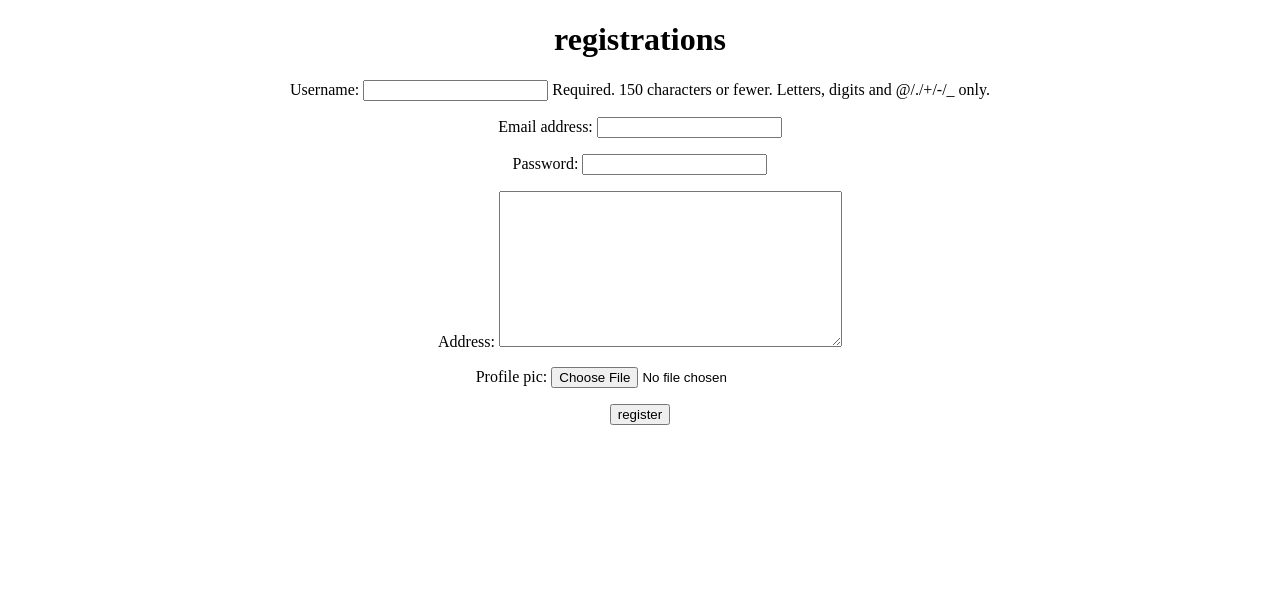
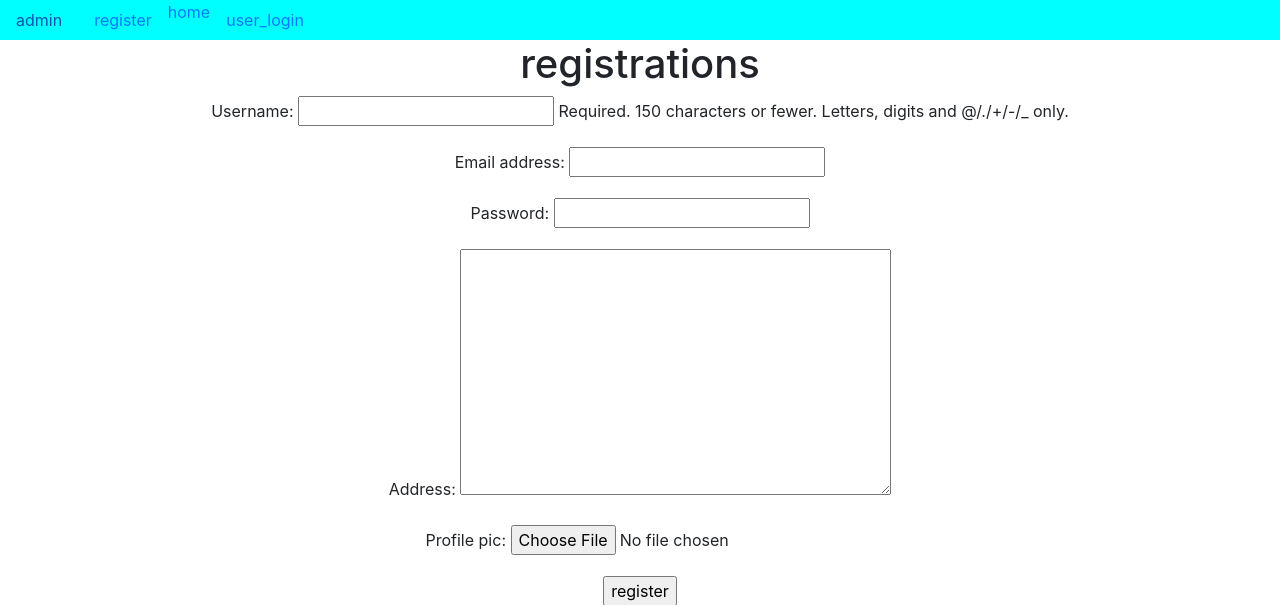
Before and after one commit to MaheshBabu133/REGISTRATIONS, a Django app: page /registrations/ in a window 1280 px wide. Shown: the top 605 px of the page. Run offline with Django 4.2, Linux system fonts and the light colour scheme.

Commit message:
first commit

```diff
--- a/PROJECT_36/urls.py
+++ b/PROJECT_36/urls.py
@@ -20,5 +20,8 @@ from django.conf.urls.static import static
 from app.views import *
 urlpatterns = [
     path('admin/', admin.site.urls),
-    path('registrations/',registrations,name='registrations')
+    path('home/',home,name='home'),
+    path('registrations/',registrations,name='registrations'),
+    path("user_login/",user_login, name="user_login"),
+    path('user_logout/',user_logout,name='user_logout'),
 ]+static(settings.MEDIA_URL, document_root=settings.MEDIA_ROOT)
--- a/app/models.py
+++ b/app/models.py
@@ -5,6 +5,3 @@ class Profile(models.Model):
     username=models.OneToOneField(User,on_delete=models.CASCADE)
     address=models.TextField()
     profile_pic=models.ImageField(upload_to='pp')
-
-    def __str__(self):
-        return self.username
--- a/app/views.py
+++ b/app/views.py
@@ -3,6 +3,45 @@ from django.http import HttpResponse
 from django.core.mail import send_mail
 # Create your views here.
 from app.forms import *
+from django.http import HttpResponseRedirect
+from django.contrib.auth import authenticate,login,logout
+from django.urls import reverse
+from django.contrib.auth.decorators import login_required
+
+
+def home(request):
+    if request.session.get('username'):
+        username=request.session.get('username')
+        d={'username':username}
+        return render(request,'home.html',d)
+    return render(request,'home.html')
+
+
+
+def user_login(request):
+    if request.method=="POST":
+        username=request.POST['username']
+        password=request.POST['password']
+        AUO=authenticate(username=username,password=password)
+        if AUO and AUO.is_active:
+            login(request,AUO)
+            request.session['username']=username
+            return HttpResponseRedirect(reverse('home'))
+        else:
+            return HttpResponse('invalid username or password')
+
+    return render(request,'user_login.html')
+
+def user_logout(request):
+    logout(request)
+    return HttpResponseRedirect(reverse('home'))
+
+
+
+
+
+
+
 def registrations(request):
     UO=UserForm()
     PO=ProfileForm()
--- /dev/null
+++ b/templates/dummy.html
@@ -0,0 +1,43 @@
+<!doctype html>
+<html lang="en">
+  <head>
+    <!-- Required meta tags -->
+    <meta charset="utf-8">
+    <meta name="viewport" content="width=device-width, initial-scale=1, shrink-to-fit=no">
+
+    <!-- Bootstrap CSS -->
+    <link rel="stylesheet" href="https://cdn.jsdelivr.net/npm/bootstrap@4.5.3/dist/css/bootstrap.min.css" integrity="sha384-TX8t27EcRE3e/ihU7zmQxVncDAy5uIKz4rEkgIXeMed4M0jlfIDPvg6uqKI2xXr2" crossorigin="anonymous">
+    {% block title %}
+      <title>dummy</title>
+    {% endblock%}
+  </head>
+  <body>
+        <nav class="nav" style="background-color: aqua;">
+            <a href="{% url 'admin:index'%}" class="nav-link"> admin</a>
+            <a href="{% url 'registrations'%}" class="nav-link">register</a>
+            <a href="{% url 'home' %}">home</a>
+            {% if user.is_authenticated %}
+            <a href="{% url 'user_logout' %}" class="nav-link">logout</a>
+            {% else %}
+            <a href="{% url 'user_login' %}" class="nav-link">user_login</a>
+            {% endif %}
+        </nav>
+
+
+    <!-- Optional JavaScript; choose one of the two! -->
+
+    <!-- Option 1: jQuery and Bootstrap Bundle (includes Popper) -->
+    <script src="https://code.jquery.com/jquery-3.5.1.slim.min.js" integrity="sha384-DfXdz2htPH0lsSSs5nCTpuj/zy4C+OGpamoFVy38MVBnE+IbbVYUew+OrCXaRkfj" crossorigin="anonymous"></script>
+    <script src="https://cdn.jsdelivr.net/npm/bootstrap@4.5.3/dist/js/bootstrap.bundle.min.js" integrity="sha384-ho+j7jyWK8fNQe+A12Hb8AhRq26LrZ/JpcUGGOn+Y7RsweNrtN/tE3MoK7ZeZDyx" crossorigin="anonymous"></script>
+
+    <!-- Option 2: jQuery, Popper.js, and Bootstrap JS
+    <script src="https://code.jquery.com/jquery-3.5.1.slim.min.js" integrity="sha384-DfXdz2htPH0lsSSs5nCTpuj/zy4C+OGpamoFVy38MVBnE+IbbVYUew+OrCXaRkfj" crossorigin="anonymous"></script>
+    <script src="https://cdn.jsdelivr.net/npm/popper.js@1.16.1/dist/umd/popper.min.js" integrity="sha384-9/reFTGAW83EW2RDu2S0VKaIzap3H66lZH81PoYlFhbGU+6BZp6G7niu735Sk7lN" crossorigin="anonymous"></script>
+    <script src="https://cdn.jsdelivr.net/npm/bootstrap@4.5.3/dist/js/bootstrap.min.js" integrity="sha384-w1Q4orYjBQndcko6MimVbzY0tgp4pWB4lZ7lr30WKz0vr/aWKhXdBNmNb5D92v7s" crossorigin="anonymous"></script>
+    -->
+
+    {% block body_block %}
+
+    {% endblock %}
+  </body>
+</html>
--- a/templates/registrations.html
+++ b/templates/registrations.html
@@ -1,12 +1,10 @@
-<!DOCTYPE html>
-<html lang="en">
-<head>
-    <meta charset="UTF-8">
-    <meta http-equiv="X-UA-Compatible" content="IE=edge">
-    <meta name="viewport" content="width=device-width, initial-scale=1.0">
-    <title>Document</title>
-</head>
-<body>
+
+{% extends 'dummy.html' %}
+
+ {% block title %}
+  <title>register</title>
+{% endblock %}
+{% block body_block %}
     <center>
         <h1>registrations</h1>
         <form action="" method="POST" enctype="multipart/form-data">
@@ -16,5 +14,4 @@
             <input type="submit" value="register">
         </form>
     </center>
-</body>
-</html>
+{% endblock %}
```
Also changed, not shown: templates/home.html (added, +17 -0 lines), templates/user_login.html (added, +19 -0 lines), db.sqlite3, media/pp/HD-wallpaper-kgf-actress-srinidhishetty.jpg (added), media/pp/il_fullxfull.1077079502_ngy4.jpg (added), media/pp/images.jpeg (added), media/pp/istockphoto-500145995-612x612_BTkvaaC.jpg (added).
